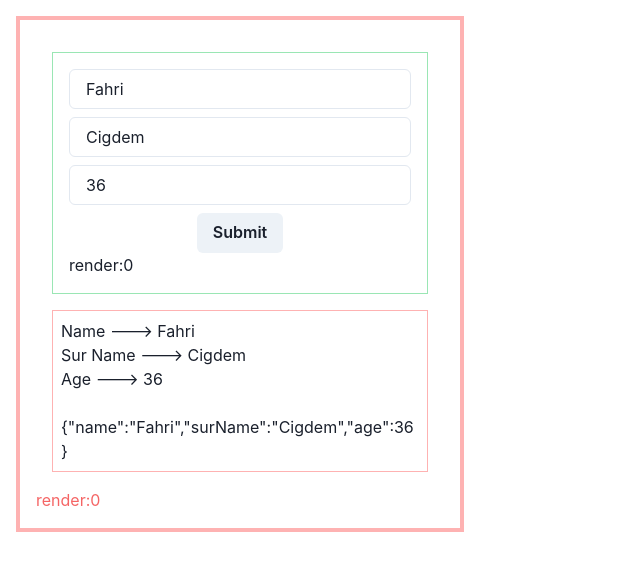
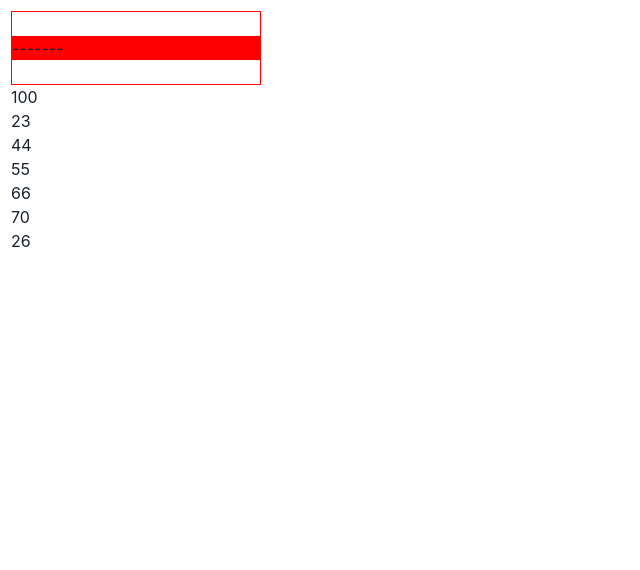
Before and after one commit to fahricigdem/React-TypeScript, a React (Create React App) app: page / in a window 1280 px wide. Shown: the top 570 px of the page, without its empty margins (0-640 px from the left). Built offline with nearby package versions, Linux system fonts and the light colour scheme.

Commit message:
contextapi

```diff
--- /dev/null
+++ b/src/ContextApi/App.tsx
@@ -0,0 +1,9 @@
+import { Map } from "./Map";
+import { FilterProvider } from "./FilterContext";
+export const App = () => {
+  return (
+    <div style={{ padding: "11px" }}>
+      <Map />
+    </div>
+  );
+};
--- /dev/null
+++ b/src/ContextApi/FilterContext.tsx
@@ -0,0 +1,19 @@
+import { useState, createContext, useEffect } from "react";
+
+export const FilterContext = createContext(null);
+
+export const FilterProvider = (props) => {
+  const [filter1, setFilter1] = useState(0);
+  const [filter2, setFilter2] = useState(101);
+
+  return (
+    <FilterContext.Provider
+      value={{
+        value1: { filter1, setFilter1 },
+        value2: { filter2, setFilter2 },
+      }}
+    >
+      {props.children}
+    </FilterContext.Provider>
+  );
+};
--- /dev/null
+++ b/src/ContextApi/Filters.tsx
@@ -0,0 +1,16 @@
+import { useContext } from "react";
+import { FilterContext } from "./FilterContext";
+
+export const Filters = (params) => {
+  const { value1, value2 } = useContext(FilterContext);
+  const { setFilter1 } = value1;
+  const { setFilter2 } = value2;
+
+  return (
+    <div style={{ border: "1px red solid", display: "inline-block" }}>
+      <input type="text" onChange={(e) => setFilter1(e.target.value)} />
+      <p style={{ backgroundColor: "red" }}>-------</p>
+      <input type="text" onChange={(e) => setFilter2(e.target.value)} />
+    </div>
+  );
+};
--- /dev/null
+++ b/src/ContextApi/Map.tsx
@@ -0,0 +1,31 @@
+import { useContext } from "react";
+import { FilterContext } from "./FilterContext";
+import { Filters } from "./Filters";
+import { FilterProvider } from "./FilterContext";
+
+export const Map = (params) => {
+  return (
+    <FilterProvider>
+      <Liste />
+    </FilterProvider>
+  );
+};
+
+const Liste = () => {
+  const { value1, value2 } = useContext(FilterContext);
+  const { filter1 } = value1;
+  const { filter2 } = value2;
+  console.log("liste-->", filter1);
+  const Cities = [100, 23, 44, 55, 66, 70, 26];
+  const renderedCities = Cities.map((c) => {
+    if (c > filter1 && c < filter2) return <p>{c}</p>;
+    return <p>x</p>;
+  });
+
+  return (
+    <div>
+      <Filters />
+      <div>{renderedCities}</div>
+    </div>
+  );
+};
--- a/src/index.tsx
+++ b/src/index.tsx
@@ -9,7 +9,8 @@ import { ChakraProvider } from "@chakra-ui/react";
 //import { App } from "./ReactTypeScript-5/App";
 //import { App } from "./App";
 //import { App1 } from "./App1";
-import { App } from "./react-hook-form/App";
+//import { App } from "./react-hook-form/App";
+import { App } from "./ContextApi/App";
 
 ReactDOM.render(
   <ChakraProvider>
```
